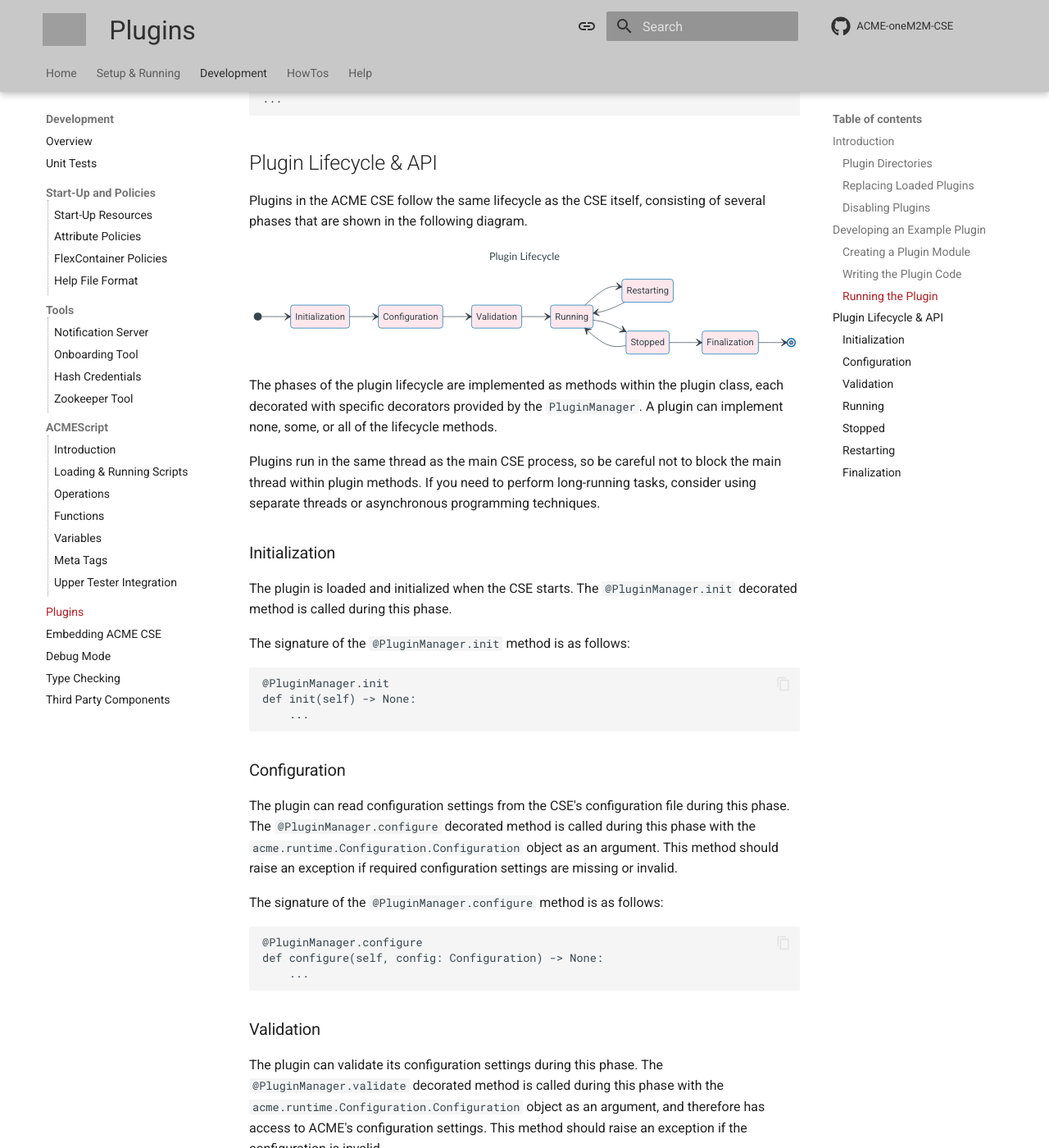
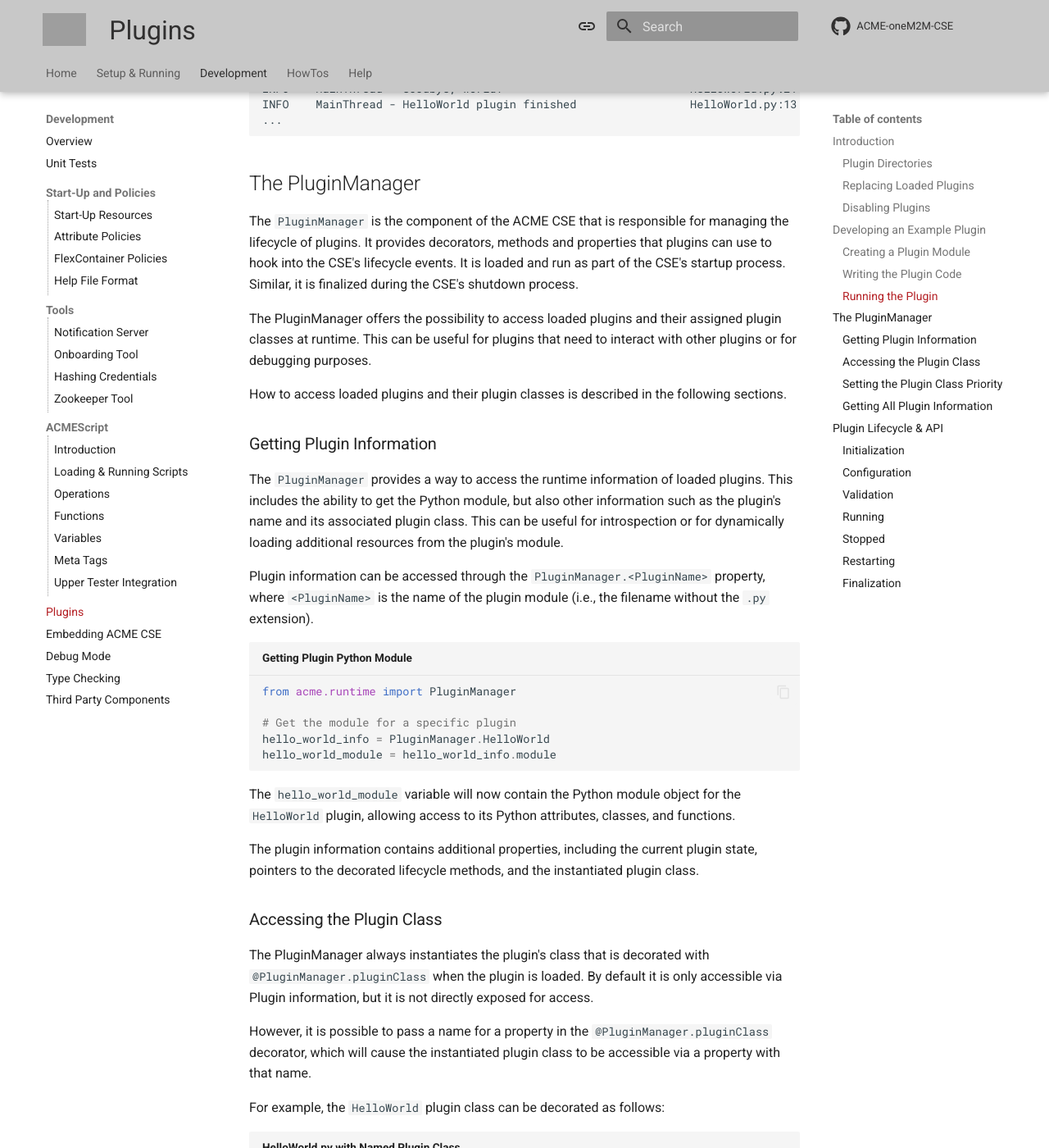
Before and after one commit to ankraft/ACME-oneM2M-CSE-mkdocs, an MkDocs documentation site: the page built from docs/development/Plugins.md, in a window 1280 px wide and 1400 px high, scrolled down 3024 px. Shown: the whole window at 82% size. Built offline with MkDocs 1.6.1 and Material for MkDocs 9.7.7, drawn with Linux system fonts in a browser that asks for light colours; comment, search, counter and statistics services are not loaded; some of the changed text lies outside the part shown; grey boxes are pictures that could not be loaded.

Commit message:
Improved documentation

````diff
--- a/docs/development/Plugins.md
+++ b/docs/development/Plugins.md
@@ -49,8 +49,8 @@ For example, if your plugin is named `HelloWorld`, create a file named `HelloWor
 
 In your plugin module, you need to define a class that is decorated with `@PluginManager.runnableClass`. This class will contain methods that are decorated to hook into the CSE's lifecycle events.
 
-```title="HelloWorld.py" linenums="1"
-from acme.helpers import PluginManager
+```python title="HelloWorld.py" linenums="1"
+from acme.runtime import PluginManager
 from acme.runtime.Logging import Logging as L
 
 @PluginManager.pluginClass
@@ -73,14 +73,14 @@ class HelloWorldPlugin:
         L.log('Goodbye, world!')
 ```
 
-In this example, the `HelloWorld` class is decorated with `@PluginManager.pluginClass`, indicating that it is a plugin class. There can only be one plugin class per plugin module.
+In this example, the `HelloWorld` class is decorated with `@PluginManager.pluginClass`, indicating that it is a plugin class. There can only be one plugin class per plugin module. This class will automatically be instantiated by the `PluginManager` when the plugin is loaded.
 
 The class has four methods that are decorated to hook into the CSE's lifecycle events: `init`, `finish`, `start`, and `stop`. Each method logs a message to the ACME logging system when the CSE starts up and shuts down.
 
 
 ### Running the Plugin
 
-To run the plugin, start or restart the ACME CSE with the working directory containing your `plugins` folder. You should see log messages indicating that the plugin has been initialized and started. When you shutdown the CSE, you should see log messages indicating that the plugin has been stopped and finished.
+To run the plugin, start or restart the ACME CSE with the working directory containing your `plugins` folder. You should see log messages indicating that the plugin has been loaded, and the class has been instantiated, initialized, and started. When you shutdown the CSE, you should see log messages indicating that the plugin has been stopped and finished.
 
 The log output should look similar to the following:
 
@@ -93,6 +93,91 @@ INFO    MainThread - Goodbye, world!                            HelloWorld.py:21
 INFO    MainThread - HelloWorld plugin finished                 HelloWorld.py:13
 ...
 ```
+
+## The PluginManager
+
+The `PluginManager` is the  component of the ACME CSE that is responsible for managing the lifecycle of plugins. It provides decorators, methods and properties that plugins can use to hook into the CSE's lifecycle events. It is loaded and run as part of the CSE's startup process. Similar, it is finalized during the CSE's shutdown process.
+
+The PluginManager offers the possibility to access loaded plugins and their assigned plugin classes at runtime. This can be useful for plugins that need to interact with other plugins or for debugging purposes.
+
+How to access loaded plugins and their plugin classes is described in the following sections.
+
+
+### Getting Plugin Information
+
+The `PluginManager` provides a way to access the runtime information of loaded plugins. This includes the ability to get the Python module, but also other information such as the plugin's name and its associated plugin class. This can be useful for introspection or for dynamically loading additional resources from the plugin's module.
+
+Plugin information can be accessed through the `PluginManager.<PluginName>` property, where `<PluginName>` is the name of the plugin module (i.e., the filename without the `.py` extension).
+
+
+```python title="Getting Plugin Python Module"
+from acme.runtime import PluginManager
+
+# Get the module for a specific plugin
+hello_world_info = PluginManager.HelloWorld
+hello_world_module = hello_world_info.module
+```
+
+The `hello_world_module` variable will now contain the Python module object for the `HelloWorld` plugin, allowing access to its Python attributes, classes, and functions.
+
+The plugin information contains additional properties, including the current plugin state, pointers to the decorated lifecycle methods, and the instantiated plugin class.
+
+
+### Accessing the Plugin Class
+
+The PluginManager always instantiates the plugin's class that is decorated with `@PluginManager.pluginClass` when the plugin is loaded. By default it is only accessible via Plugin information, but it is not directly exposed for access.
+
+However, it is possible to pass a name for a property in the `@PluginManager.pluginClass` decorator, which will cause the instantiated plugin class to be accessible via a property with that name.
+
+For example, the `HelloWorld` plugin class can be decorated as follows:
+
+```python title="HelloWorld.py with Named Plugin Class"
+from acme.runtime import PluginManager
+
+@PluginManager.pluginClass(property='greetings')
+class HelloWorld:
+    ...
+```
+
+The instantiated plugin class can then be accessed via the `PluginManager.greetings` property:
+
+```python title="Getting Named Plugin Class"
+hello_world_instance = PluginManager.greetings
+```
+
+
+### Setting the Plugin Class Priority
+
+By default, the `PluginManager` instantiates and processes plugin classes in the order they are loaded. However, it is possible to set a priority for the plugin class instantiation using the `priority` parameter in the `@PluginManager.pluginClass` decorator. This can be useful if a plugin class depends on another plugin class being instantiated first.
+
+Plugin classes with a lower priority value are instantiated before those with a higher priority value. The default priority is `50`.
+
+```python title="HelloWorld.py with Priority"
+from acme.runtime import PluginManager
+
+@PluginManager.pluginClass(priority=10)
+class HelloWorld:
+	...
+```
+
+In this example, the `HelloWorld` plugin class will be instantiated before any other plugin classes with the default priority of, for example, `50`.
+
+It is important to note that plugin classes with a lower priority value are instantiated first, but are stopped and finalized later during the CSE shutdown or unloading process.
+
+
+### Getting All Plugin Information
+
+The information of all loaded plugins can be accessed via the `PluginManager.plugins` property. This is a list of `PluginInfo` objects, each containing information about a loaded plugin, including its name, module, state, and associated plugin class.
+
+Usually, this is only needed for debugging or introspection purposes.
+
+```python title="Getting Plugin Information"
+from acme.runtime import PluginManager
+
+# Get a list of all loaded plugins
+loaded_plugins = PluginManager.plugins
+```
+
 
 ## Plugin Lifecycle & API
 
@@ -129,7 +214,7 @@ The plugin is loaded and initialized when the CSE starts. The `@PluginManager.in
 
 The signature of the `@PluginManager.init` method is as follows:
 
-```
+```python title="Plugin Initialization Decorator"
 @PluginManager.init
 def init(self) -> None:
     ...
@@ -141,7 +226,7 @@ The plugin can read configuration settings from the CSE's configuration file dur
 
 The signature of the `@PluginManager.configure` method is as follows:
 
-```
+```python title="Plugin Configuration Decorator"
 @PluginManager.configure
 def configure(self, config: Configuration) -> None:
     ...
@@ -156,7 +241,7 @@ This phase occurs after configuration and before activation. The plugin can use
 
 The signature of the `@PluginManager.validate` method should be as follows:
 
-```
+```python title="Plugin Validation Decorator"
 @PluginManager.validate
 def validate(self, config: Configuration) -> None:
     ...
@@ -169,7 +254,7 @@ The plugin becomes active and starts performing its intended functions. The `@Pl
 
 The signature of the `@PluginManager.start` method is as follows:
 
-```
+```python title="Plugin Start Decorator"
 @PluginManager.start
 def start(self) -> None:
     ...
@@ -182,7 +267,7 @@ The plugin is deactivated and stops performing its functions. The `@PluginManage
 
 The signature of the `@PluginManager.stop` method is as follows:
 
-```
+```python title="Plugin Stop Decorator"
 @PluginManager.stop
 def stop(self) -> None:
     ...
@@ -194,7 +279,7 @@ If the CSE is restarted internally, the plugin's `@PluginManager.restart` decora
 
 The signature of the `@PluginManager.restart` method is as follows:
 
-```
+```python title="Plugin Restart Decorator"
 @PluginManager.restart
 def restart(self) -> None:
     ...
@@ -206,7 +291,7 @@ The plugin is finalized and cleaned up when the CSE shuts down. The `@PluginMana
 
 The signature of the `@PluginManager.finish` method is as follows:
 
-```
+```python title="Plugin Finalization Decorator"
 @PluginManager.finish
 def finish(self) -> None:
     ...
--- a/mkdocs.yml
+++ b/mkdocs.yml
@@ -191,7 +191,7 @@ nav:
       - 'Tools':
         - 'Notification Server': 'development/tools/NotificationServer.md'
         - 'Onboarding Tool': 'development/tools/OnboardingTool.md'
-        - 'Hash Credentials': 'development/tools/HashCredentials.md'
+        - 'Hashing Credentials': 'development/tools/HashCredentials.md'
         - 'Zookeeper Tool': 'development/tools/ZookeeperTool.md'
       - 'ACMEScript':
         - 'Introduction': 'development/ACMEScript.md'
````
Also changed, not shown: other parts of docs/development/Plugins.md (+1 -1 lines).
